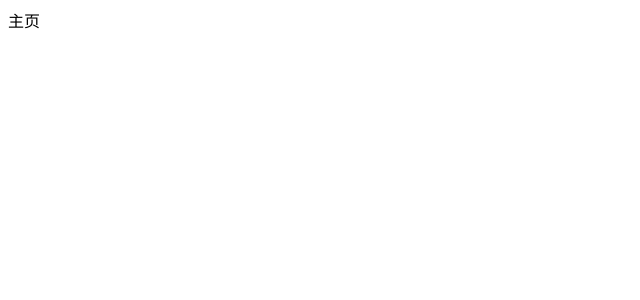
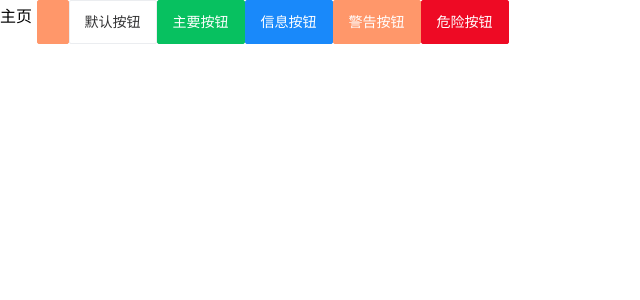
Before and after one commit to fanyoufu/hm-toutiao-m-100, a Vue app: page /about in a window 1280 px wide. Shown: the top 300 px of the page, without its empty margins (0-640 px from the left). Built offline with nearby package versions, Linux system fonts and the light colour scheme.

Commit message:
引入vant组件

```diff
--- a/package.json
+++ b/package.json
@@ -9,6 +9,7 @@
   },
   "dependencies": {
     "core-js": "^3.4.4",
+    "vant": "^2.4.1",
     "vue": "^2.6.10",
     "vue-router": "^3.1.3",
     "vuex": "^3.1.2"
--- a/src/App.vue
+++ b/src/App.vue
@@ -2,6 +2,13 @@
   <div id="app">
     <div id="nav">
       主页
+      <van-button type="warning" ></van-button>
+
+      <van-button type="default">默认按钮</van-button>
+      <van-button type="primary">主要按钮</van-button>
+      <van-button type="info">信息按钮</van-button>
+      <van-button type="warning">警告按钮</van-button>
+      <van-button type="danger">危险按钮</van-button>
     </div>
     <router-view/>
   </div>
```
Also changed, not shown: src/main.js (+8 -0 lines), 1 other file (tests, documents, lock files or other folders).
